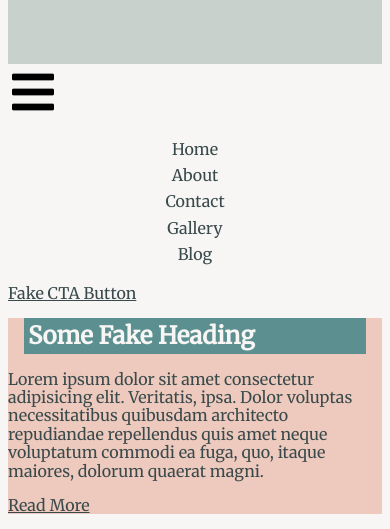
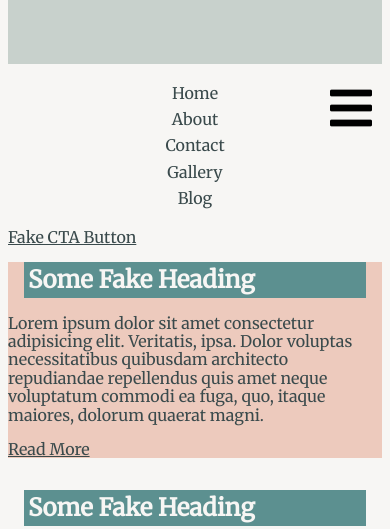
Before and after one commit to piupi/vanessa-kratohvil-project, a website: page index.html in a window 390 px wide. Shown: the part 321-850 px from the top of the page. Drawn offline with nearby package versions, Linux system fonts and the light colour scheme.

Commit message:
Translate and position hamburger icon

```diff
--- a/style2.css
+++ b/style2.css
@@ -54,6 +54,8 @@ header {
 
 nav .fas {
   margin: var(--base-spacing);
+  transform: translateX(calc(100vw - 72px));
+  position: absolute;
 }
 
 /*Layout*/
```
